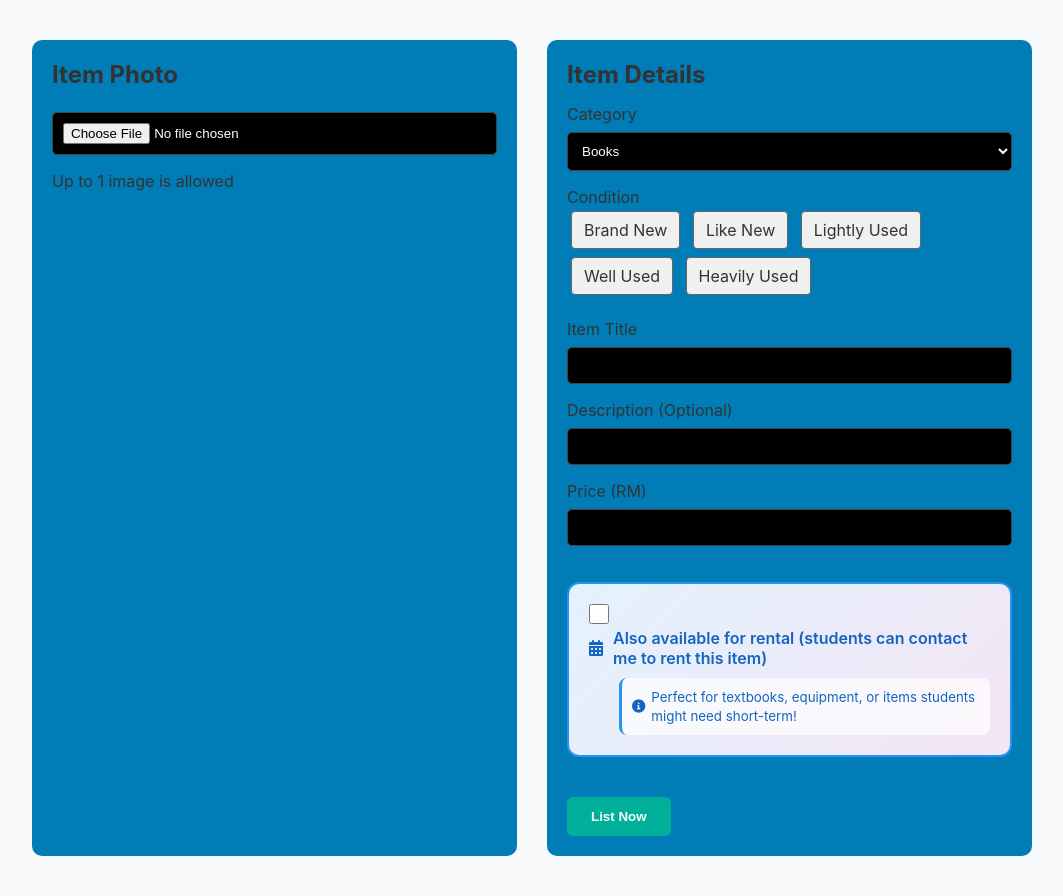
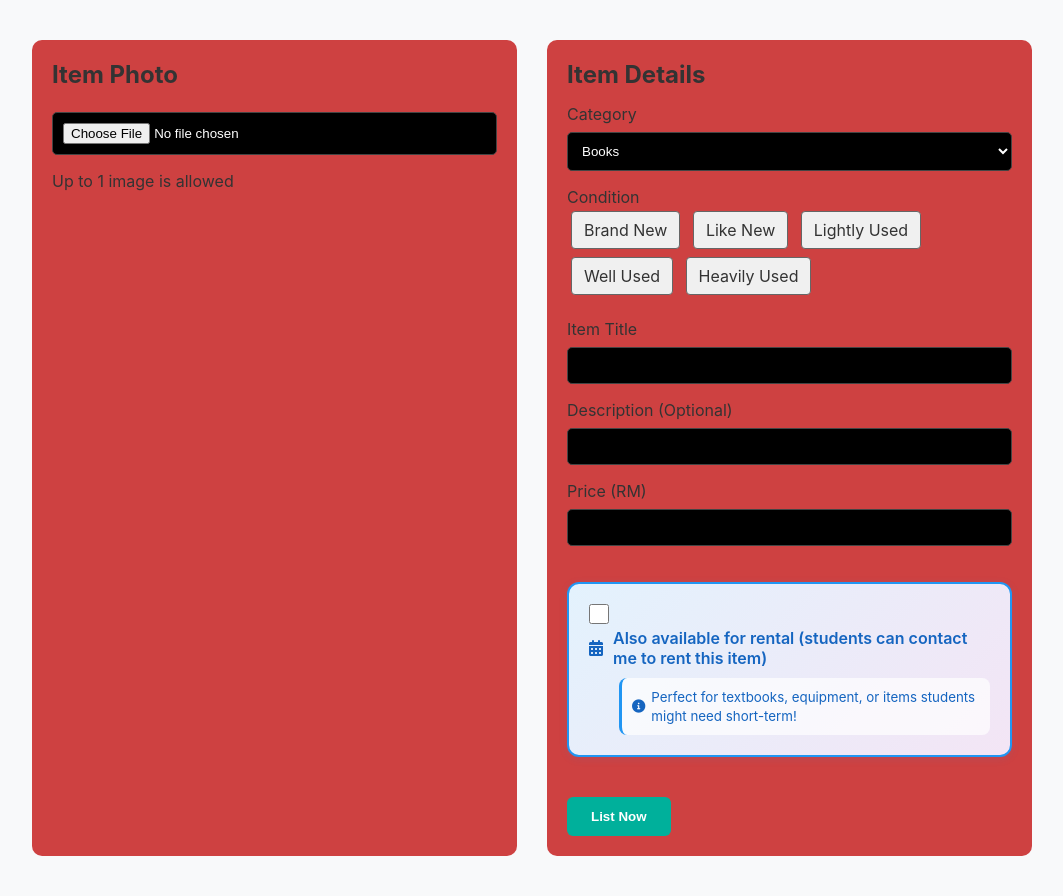
Before and after one commit to Chinz7007/ThriftIt, a Flask app: page /upload in a window 1280 px wide. Shown: the part 71-967 px from the top of the page, without its empty margins (108-1171 px from the left). Run offline with Flask 3, Linux system fonts and the light colour scheme; a user stored in the database is signed in.

Commit message:
red colorr

```diff
--- a/static/style_upload.css
+++ b/static/style_upload.css
@@ -14,7 +14,7 @@
         }
 
         .left-box, .right-box {
-            background-color: #007cb6;
+            background-color: #ce4141;
             padding: 20px;
             border-radius: 10px;
             flex: 1;
```
